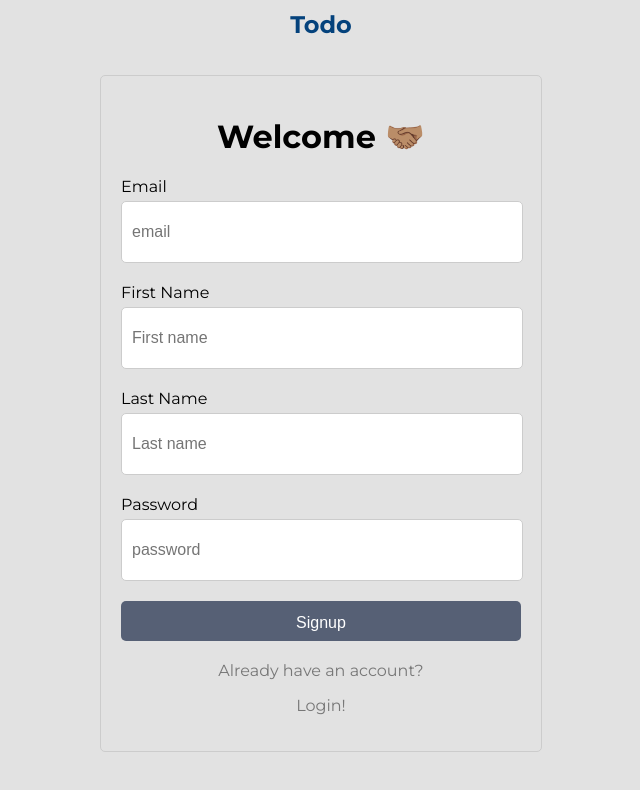
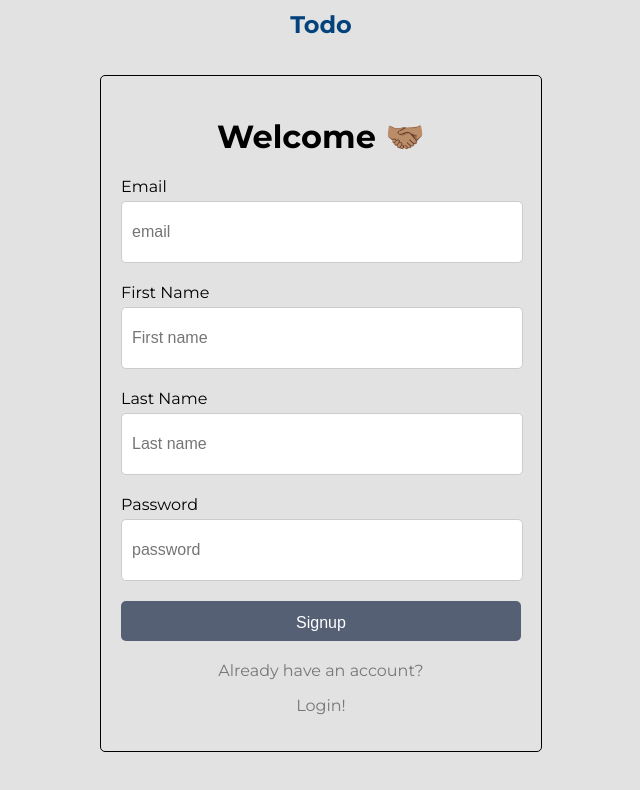
Before and after one commit to pmihango/react-todo-app, a React (Create React App) app: page /signup in a window 1280 px wide. Shown: the top 790 px of the page, without its empty margins (319-959 px from the left). Built offline with nearby package versions, Linux system fonts and the light colour scheme.

Commit message:
added sytling on the forms

```diff
--- a/src/index.css
+++ b/src/index.css
@@ -267,7 +267,7 @@ height: 20vh;
   max-width: 400px;
   margin: 0 auto;
   padding: 20px;
-  border: 1px solid #ccc;
+  border: 1px solid rgb(0, 0, 0);
   border-radius: 5px;
   margin-top: 7%;
 }
@@ -275,7 +275,7 @@ height: 20vh;
   max-width: 400px;
   margin: 0 auto;
   padding: 20px;
-  border: 1px solid #ccc;
+  border: 1px solid rgb(0, 0, 0);
   border-radius: 5px;
   margin-top:2%;
 }
```
